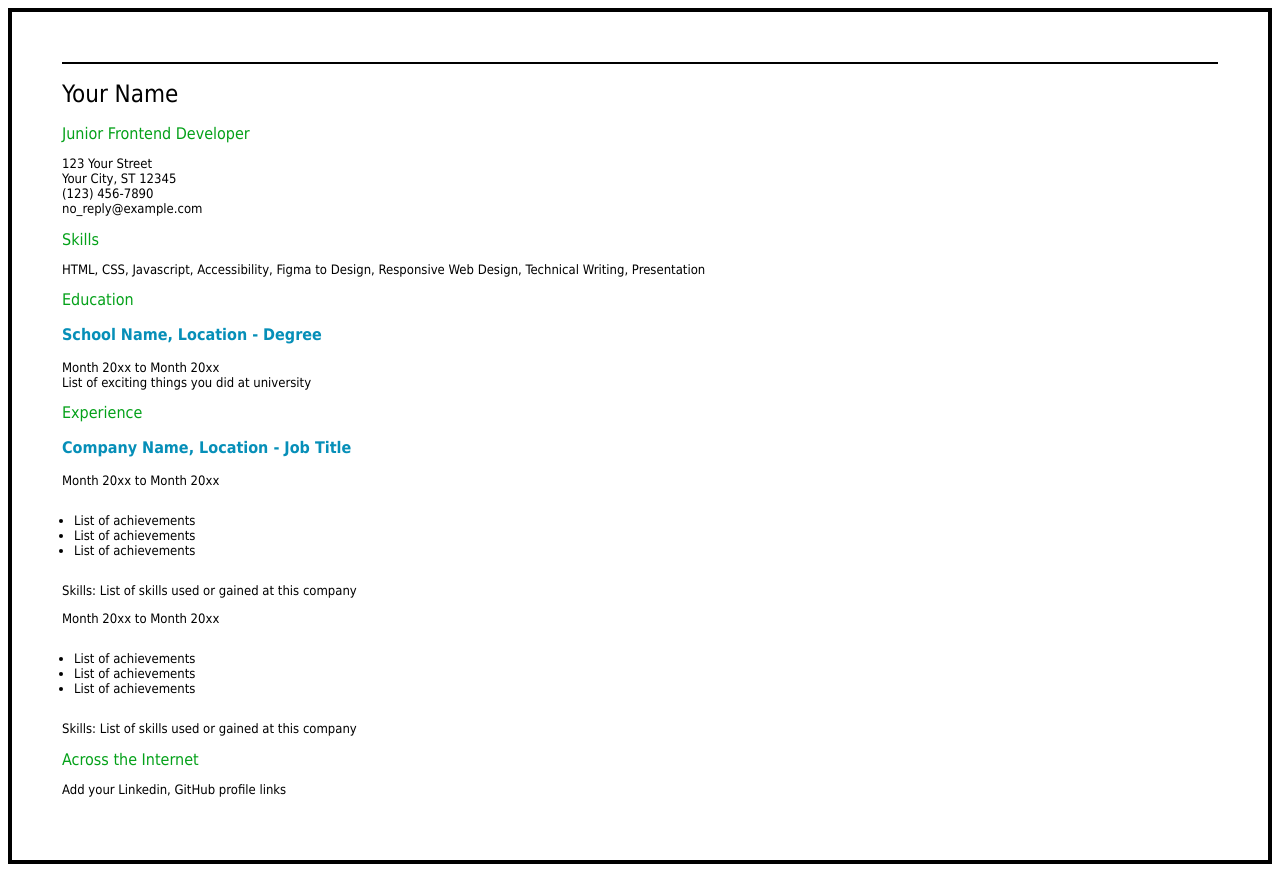
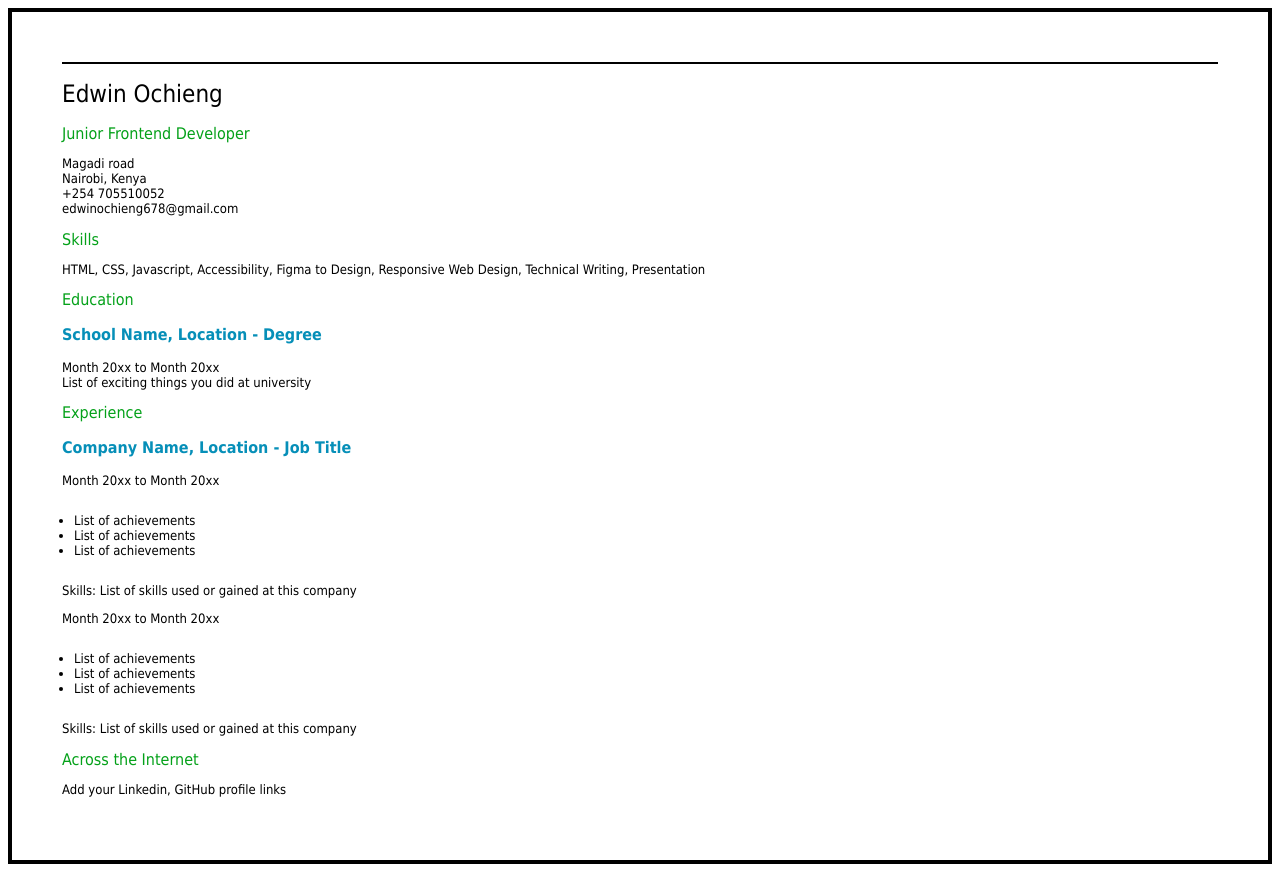
Before and after one commit to 3ddie0chieng/CV, a plain HTML site: page index.html in a window 1280 px wide. Drawn offline with Linux system fonts and the light colour scheme.

Commit message:
New File

```diff
--- a/index.html
+++ b/index.html
@@ -9,13 +9,13 @@
 <body>
     <div class="container">
         <hr>
-        <h1>Your Name</h1>
+        <h1>Edwin Ochieng</h1>
         <h2>Junior Frontend Developer</h2>
         <p>
-            123 Your Street <br>
-            Your City, ST 12345 <br>
-            (123) 456-7890 <br>
-            no_reply@example.com
+            Magadi road<br>
+            Nairobi, Kenya <br>
+            +254 705510052 <br>
+            edwinochieng678@gmail.com
         </p>
 
         <h2>Skills</h2>
```
